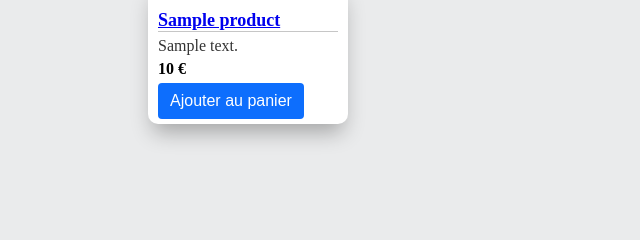
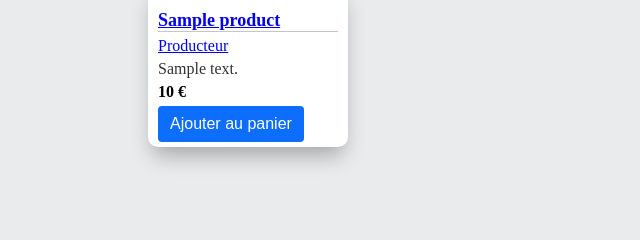
Before and after one commit to VaaAbt/LeHangar.local, a PHP site: template src/View/products/products.html.twig in a window 1280 px wide. Shown: the part 268-508 px from the top of the page, without its empty margins (0-640 px from the left). Run offline with PHP 8.4, Linux system fonts and the light colour scheme; the template is opened without the code that fills it: most values are stand-ins (such as "Sample title", 1, 10 or a date in 2020); some libraries are stand-ins or nearby versions.

Commit message:
acces au producteur a partir de la liste des producteurs

```diff
--- a/src/View/products/products.html.twig
+++ b/src/View/products/products.html.twig
@@ -13,6 +13,7 @@
                     <img src="https://via.placeholder.com/200/088e8f/ffffff" class="product-img" alt="produit">
                     <div class="product-card">
                         <p class="product-title"><a href="/detailedProduct/{{ product.id }}">{{ product.name }}</a></p>
+                        <p class="product-grower"><a href="/detailedGrower/{{ product.id_grower }}">Producteur</a></p>
                         <p class="product-description">{{ product.description }}</p>
                         <p class="product-price">{{ product.unit_price }} €</p>
                         <input type="submit" value="Ajouter au panier" class="product-btn">
```
